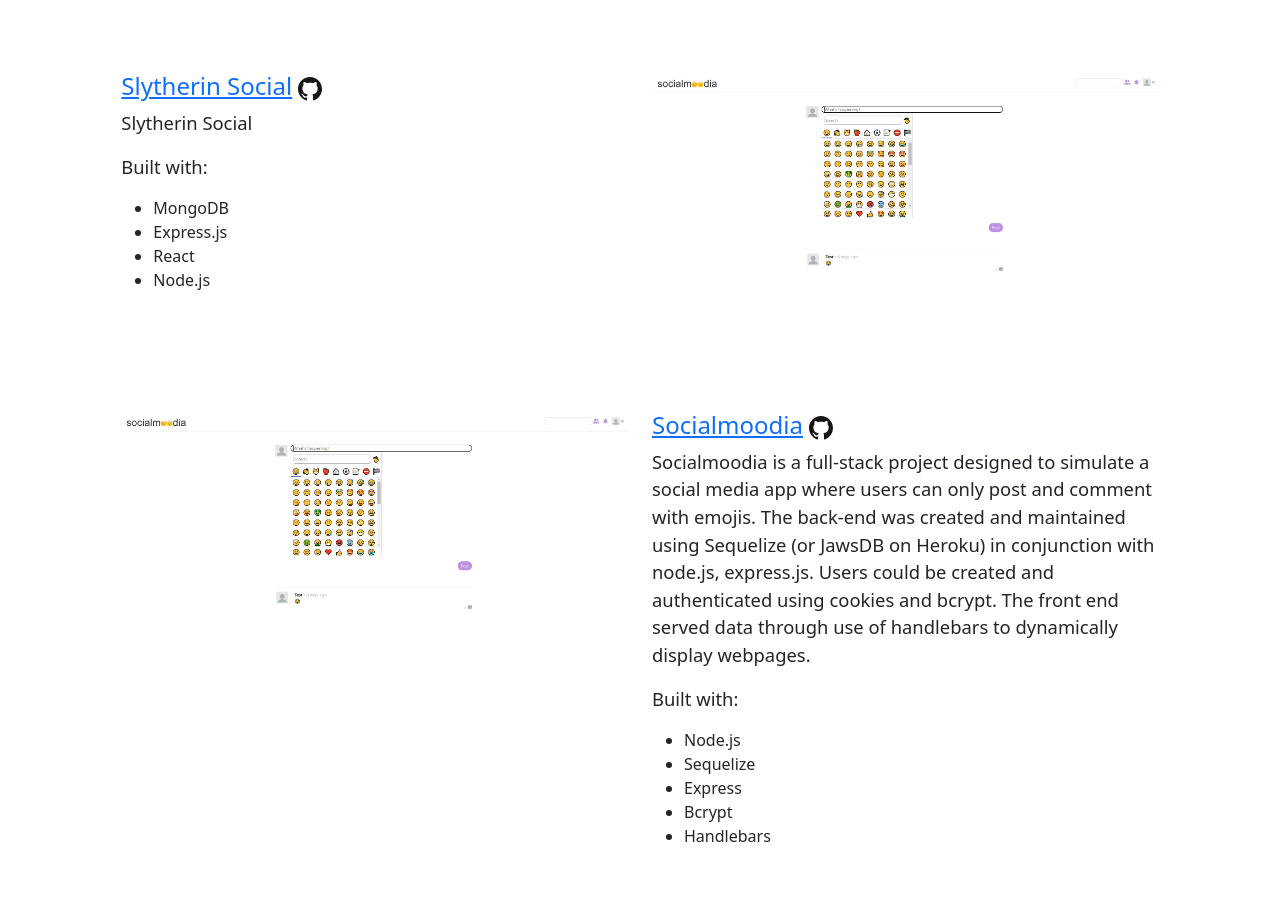
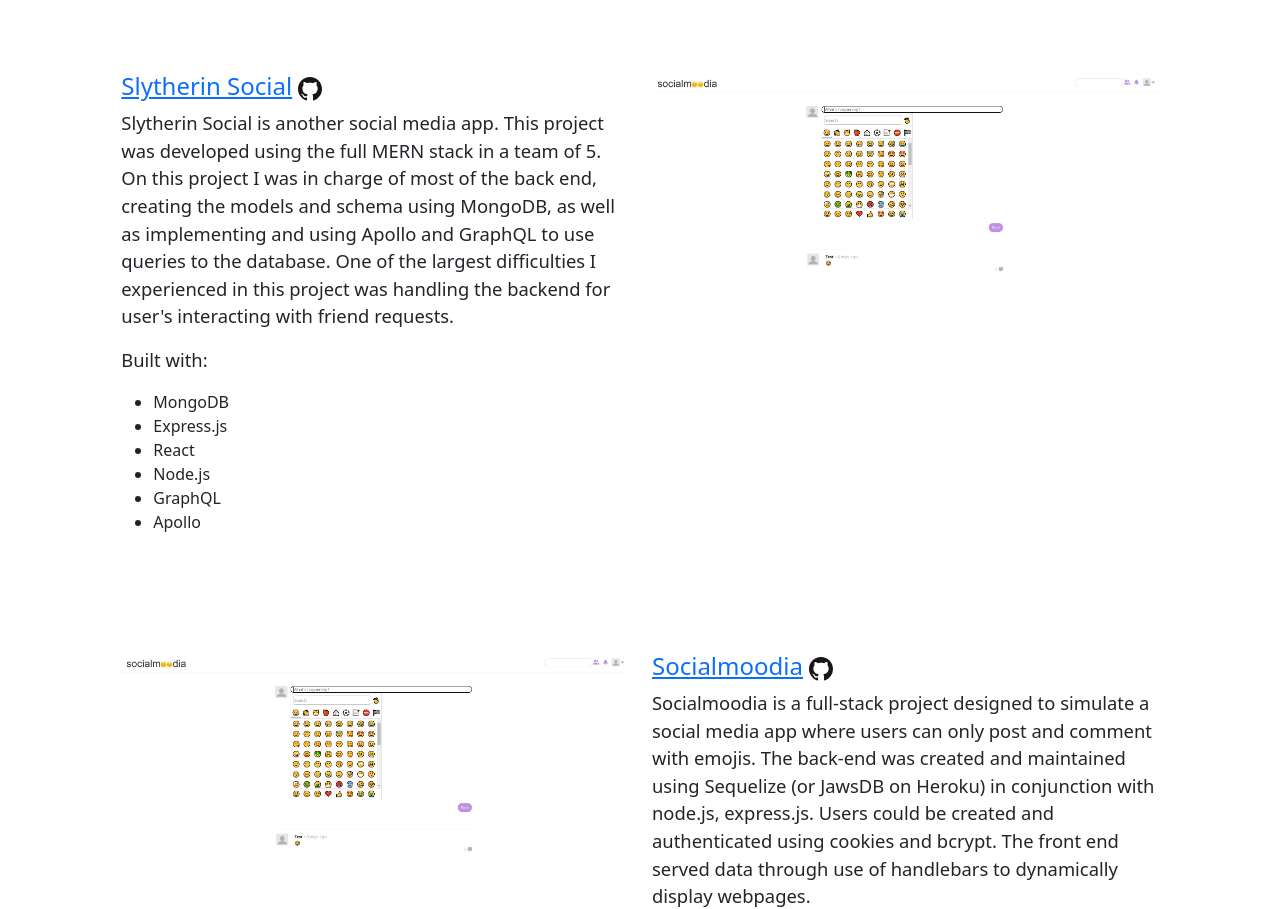
Before and after one commit to TMcG1998/portfolio-v2, a plain HTML site: page index.html in a window 1280 px wide. Shown: the part 1433-2342 px from the top of the page. Drawn offline with nearby package versions, Linux system fonts and the light colour scheme.

Commit message:
slytherin description -- screenshot pending

```diff
--- a/index.html
+++ b/index.html
@@ -101,7 +101,10 @@
                         <path d="M8 0C3.58 0 0 3.58 0 8c0 3.54 2.29 6.53 5.47 7.59.4.07.55-.17.55-.38 0-.19-.01-.82-.01-1.49-2.01.37-2.53-.49-2.69-.94-.09-.23-.48-.94-.82-1.13-.28-.15-.68-.52-.01-.53.63-.01 1.08.58 1.23.82.72 1.21 1.87.87 2.33.66.07-.52.28-.87.51-1.07-1.78-.2-3.64-.89-3.64-3.95 0-.87.31-1.59.82-2.15-.08-.2-.36-1.02.08-2.12 0 0 .67-.21 2.2.82.64-.18 1.32-.27 2-.27.68 0 1.36.09 2 .27 1.53-1.04 2.2-.82 2.2-.82.44 1.1.16 1.92.08 2.12.51.56.82 1.27.82 2.15 0 3.07-1.87 3.75-3.65 3.95.29.25.54.73.54 1.48 0 1.07-.01 1.93-.01 2.2 0 .21.15.46.55.38A8.012 8.012 0 0 0 16 8c0-4.42-3.58-8-8-8z"/>
                     </svg></a></h4>
                     <p class="project-desc">
-                        Slytherin Social
+                        Slytherin Social is another social media app. This project was developed using the full MERN stack in a team of 5.
+                        On this project I was in charge of most of the back end, creating the models and schema using MongoDB, as well as
+                        implementing and using Apollo and GraphQL to use queries to the database. One of the largest difficulties I
+                        experienced in this project was handling the backend for user's interacting with friend requests.
                     </p>
                     <div class="tools-div">
                         <p>Built with:</p>
@@ -117,6 +120,12 @@
                             </li>
                             <li>
                                 Node.js
+                            </li>
+                            <li>
+                                GraphQL
+                            </li>
+                            <li>
+                                Apollo
                             </li>
                         </ul>
                     </div>
```
